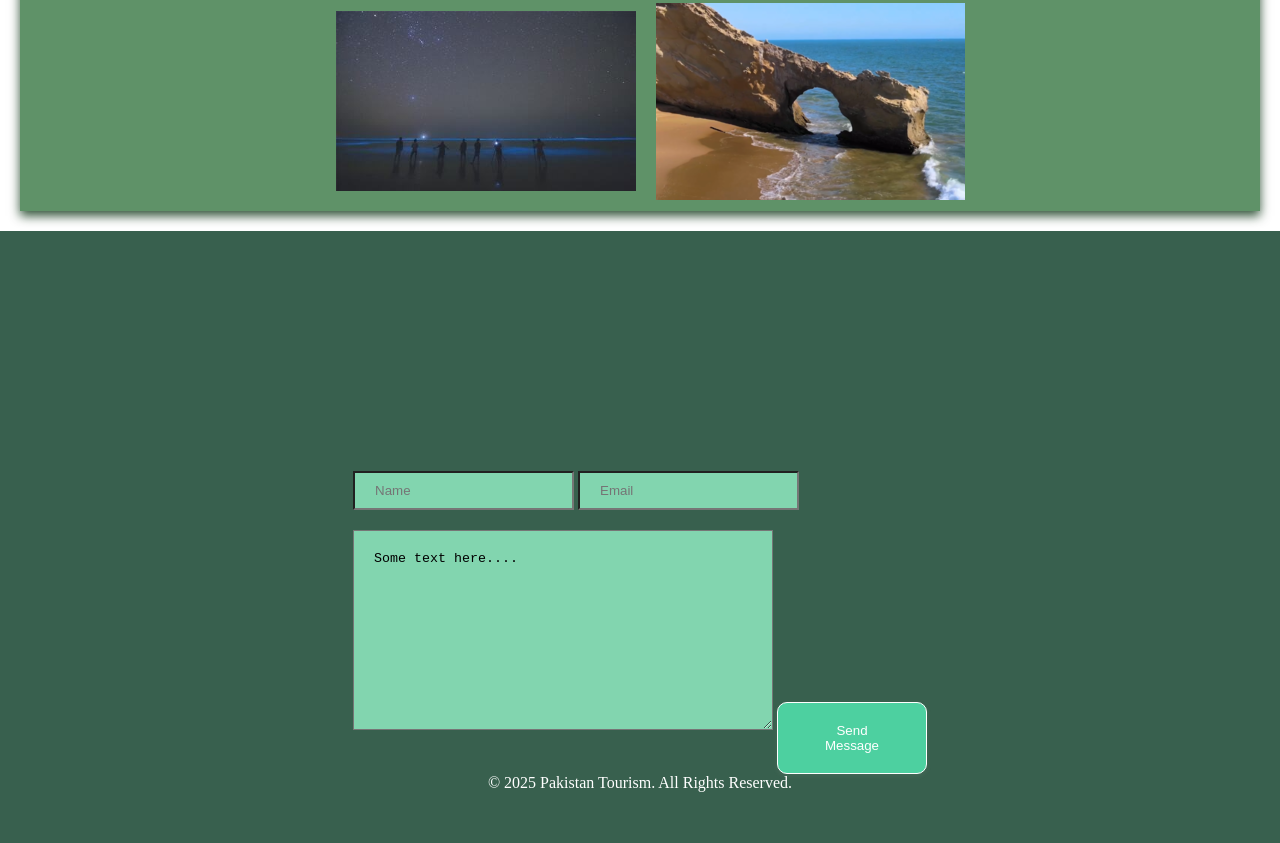
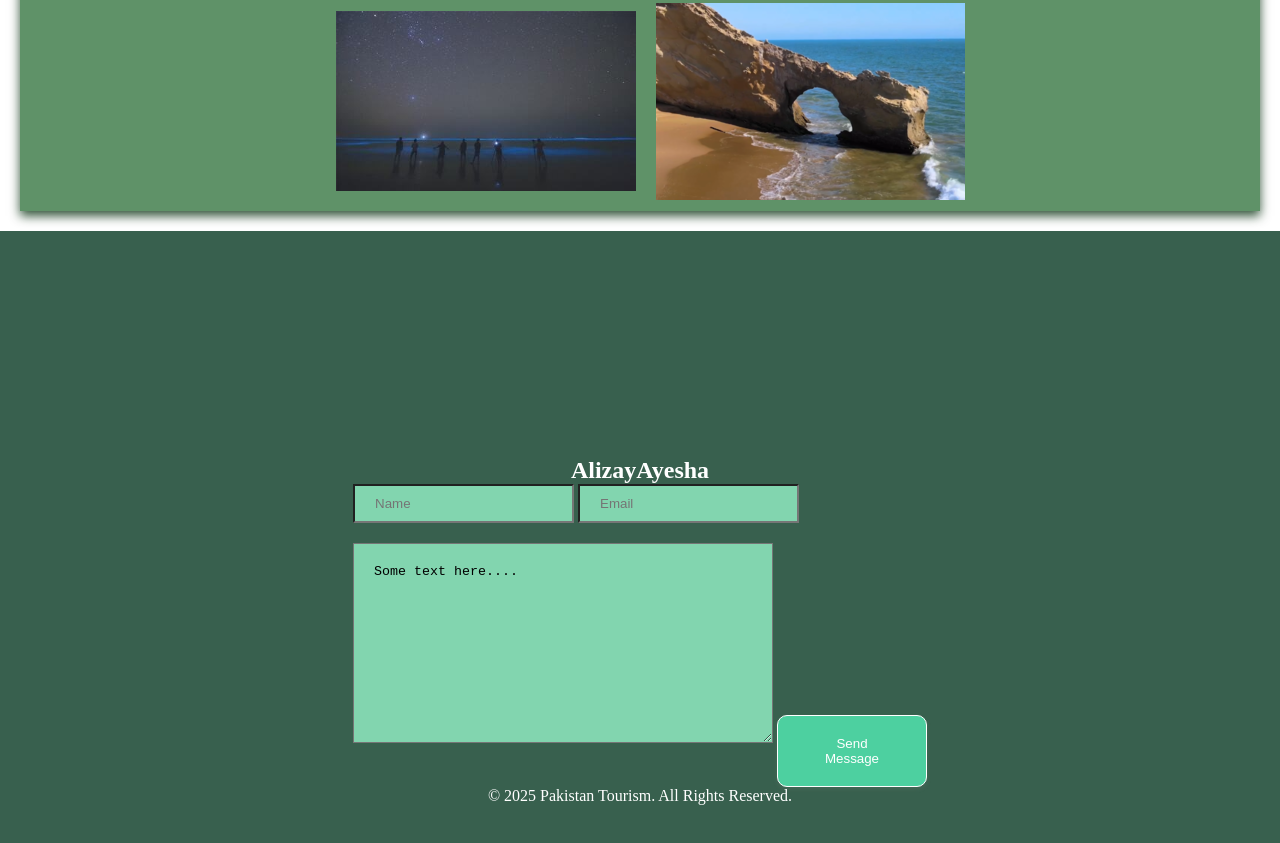
Before and after one commit to AlizayAyesha/Pakistan-Tourism-Website, a plain HTML site: page index.html in a window 1280 px wide. Shown: the part 3433-4276 px from the top of the page. Drawn offline with Linux system fonts and the light colour scheme.

Commit message:
Add name in the footer

```diff
--- a/index.html
+++ b/index.html
@@ -82,6 +82,7 @@
     </div>
 </section>
 <footer>
+    <h2>AlizayAyesha</h2>
     <form>
         <div class="name-email">
             <input type="text" placeholder="Name">
```
